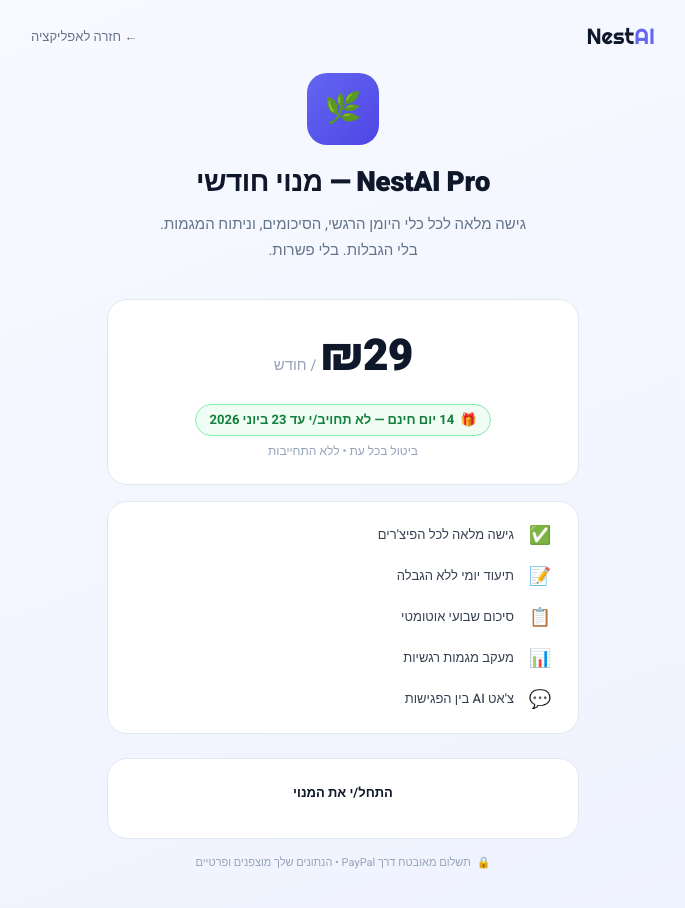
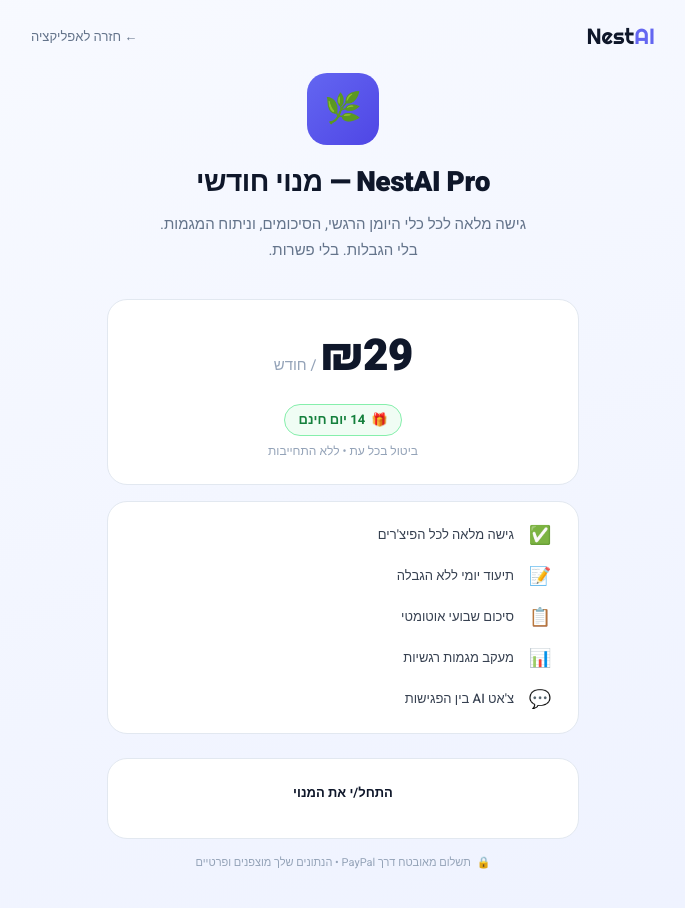
Before and after one commit to sarangaisrael/nestai, a React (Vite) app: page /month in a window 1280 px wide. Shown: the top 908 px of the page, without its empty margins (297-982 px from the left). Built offline with nearby package versions, Linux system fonts and the light colour scheme; no server answers; the database is empty; what @capacitor/core, @capacitor/local-notifications, @capacitor/push-notifications would draw is missing.

Commit message:
Simplify free trial badge to '14 יום חינם' only

```diff
--- a/src/pages/LandingPage.tsx
+++ b/src/pages/LandingPage.tsx
@@ -1219,7 +1219,7 @@ const LandingPage = () => {
                   }}>
                     <span style={{ fontSize: 12 }}>🎁</span>
                     <span style={{ fontSize: 12, fontWeight: 700, color: '#15803d', fontFamily: F }}>
-                      14 יום חינם — לא תחויב/י עד {freeUntil}
+                      14 יום חינם
                     </span>
                   </div>
                   <a
--- a/src/pages/MonthlySubscription.tsx
+++ b/src/pages/MonthlySubscription.tsx
@@ -161,7 +161,7 @@ export default function MonthlySubscription() {
           }}>
             <span style={{ fontSize: 13 }}>🎁</span>
             <span style={{ fontSize: 13, fontWeight: 700, color: "#15803d" }}>
-              14 יום חינם — לא תחויב/י עד {freeUntilDate()}
+              14 יום חינם
             </span>
           </div>
           <p style={{ fontSize: 12, color: "#94a3b8", margin: 0 }}>ביטול בכל עת • ללא התחייבות</p>
```
